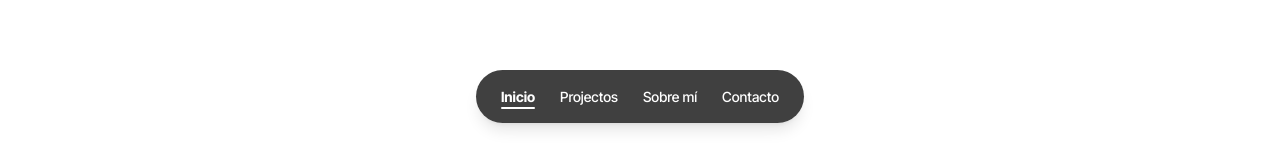
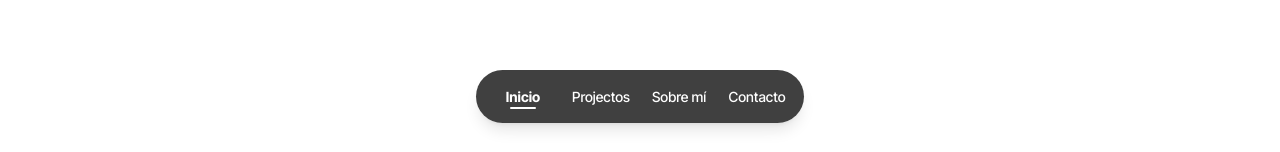
Before and after one commit to RdrBux/portfolio, a React (Create React App) app: page / in a window 1280 px wide. Shown: the part 645-797 px from the top of the page. Built offline with nearby package versions, Linux system fonts and the light colour scheme.

Commit message:
Fix spacing on Navbar, add hover effect

```diff
--- a/src/components/Navbar.jsx
+++ b/src/components/Navbar.jsx
@@ -23,79 +23,89 @@ export default function Navbar() {
         scaleX: 0,
         transition: { delay: 0.2, duration: 0.3 },
       }}
-      className="fixed bottom-8 left-1/2 z-40 -ml-[164px] w-[328px] select-none rounded-full bg-black/75  px-2 font-inter text-[14px] text-white shadow-lg backdrop-blur-sm"
+      className="fixed bottom-8 left-1/2 z-40 -ml-[164px] flex w-[328px] select-none justify-center rounded-full bg-black/75 py-2 font-inter text-[14px] text-white shadow-lg backdrop-blur-sm"
     >
       <motion.ul
         initial={{ opacity: 0 }}
         animate={{ opacity: 1, transition: { duration: 0.5, delay: 1.4 } }}
         exit={{ opacity: 0 }}
-        className="flex justify-evenly font-medium"
+        className="just grid w-[312px] grid-cols-4 font-medium"
       >
-        <li>
+        {' '}
+        {/* "flex justify-evenly font-medium" */}
+        <li className="w-full">
           <NavLink
             to="/"
             className={({ isActive }) => (isActive ? 'font-bold' : undefined)}
             end
           >
-            <motion.div className="nav-element | relative py-4 px-2">
+            <motion.div className="nav-element | relative flex justify-center py-2 hover:rounded-full hover:bg-white/10">
+              <div className="relative w-fit">
                 Inicio
                 {activeLink === '/' && (
                   <motion.div
                     layoutId="underline"
-                  className="absolute left-2 right-2 h-0.5 rounded-full bg-white"
+                    className="absolute left-1 right-1 h-0.5 rounded-full bg-white"
                   ></motion.div>
                 )}
+              </div>
             </motion.div>
           </NavLink>
         </li>
-        <li>
+        <li className="w-full">
           <NavLink
             to="/projects"
             className={({ isActive }) => (isActive ? 'font-bold' : undefined)}
             end
           >
-            <motion.div className="nav-element | relative py-4 px-2">
+            <motion.div className="nav-element | relative flex justify-center py-2 hover:rounded-full hover:bg-white/10">
+              <div className="relative w-fit">
                 Projectos
                 {activeLink === '/projects' && (
                   <motion.div
                     layoutId="underline"
-                  className="absolute left-2 right-2 h-0.5 rounded-full bg-white"
+                    className="absolute left-1 right-1 h-0.5 rounded-full bg-white"
                   ></motion.div>
                 )}
+              </div>
             </motion.div>
           </NavLink>
         </li>
-        <li>
+        <li className="w-full">
           <NavLink
             to="/about"
             className={({ isActive }) => (isActive ? 'font-bold' : undefined)}
             end
           >
-            <motion.div className="nav-element | relative py-4 px-2">
+            <motion.div className="nav-element | relative flex justify-center py-2 hover:rounded-full hover:bg-white/10">
+              <div className="relative w-fit">
                 Sobre mí
                 {activeLink === '/about' && (
                   <motion.div
                     layoutId="underline"
-                  className="absolute left-2 right-2 h-0.5 rounded-full bg-white"
+                    className="absolute left-1 right-1 h-0.5 rounded-full bg-white"
                   ></motion.div>
                 )}
+              </div>
             </motion.div>
           </NavLink>
         </li>
-        <li>
+        <li className="w-full">
           <NavLink
             to="/contact"
             className={({ isActive }) => (isActive ? 'font-bold' : undefined)}
             end
           >
-            <motion.div className="nav-element | relative py-4 px-2">
+            <motion.div className="nav-element | relative flex justify-center py-2 hover:rounded-full hover:bg-white/10">
+              <div className="relative w-fit">
                 Contacto
                 {activeLink === '/contact' && (
                   <motion.div
                     layoutId="underline"
-                  className="absolute left-2 right-2 h-0.5 rounded-full bg-white"
+                    className="absolute left-1 right-1 h-0.5 rounded-full bg-white"
                   ></motion.div>
                 )}
+              </div>
             </motion.div>
           </NavLink>
         </li>
```
Lines whose indentation alone changed are shown as unchanged.
